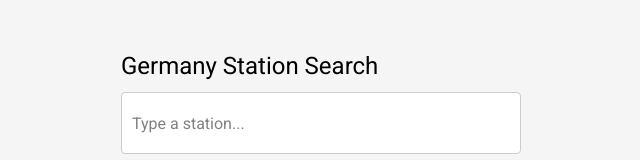
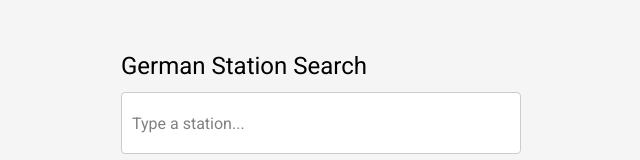
Before and after one commit to andreasadelino/germany-stations-searcher, a React (Create React App) app: page / in a window 1280 px wide. Shown: the top 160 px of the page, without its empty margins (243-883 px from the left). Built offline with nearby package versions, Linux system fonts and the light colour scheme.

Commit message:
Sorting results.

```diff
--- a/src/pages/StationSearch.js
+++ b/src/pages/StationSearch.js
@@ -66,14 +66,18 @@ export default function StationSearch({ history }) {
 
             response.then(({ data }) => {
                 if (data) {
-                    callback(data.search.stations);
+                    callback(_sortStations(data.search.stations));
                 } else {
                     callback([]);
                 }
             }, ({ message }) => {
                 console.log("Server Error:", message)
             });
-        }, 1000);
+        }, 250);
+    }
+
+    function _sortStations(stations) {
+        return stations.sort((a, b) => a.name.localeCompare(b.name));
     }
 
     function onSelect(inputValue) {
@@ -86,8 +90,7 @@ export default function StationSearch({ history }) {
 
     return (
         <Container maxWidth="sm" className="search-container">
-            <Typography variant="h5" component="h1">Germany Station Search</Typography>
-            {/* <span className="info">Germany Station Search</span> */}
+            <Typography variant="h5" component="h1">German Station Search</Typography>
             <Box className="select-async">
                 <AsyncSelect
                     cacheOptions
```
